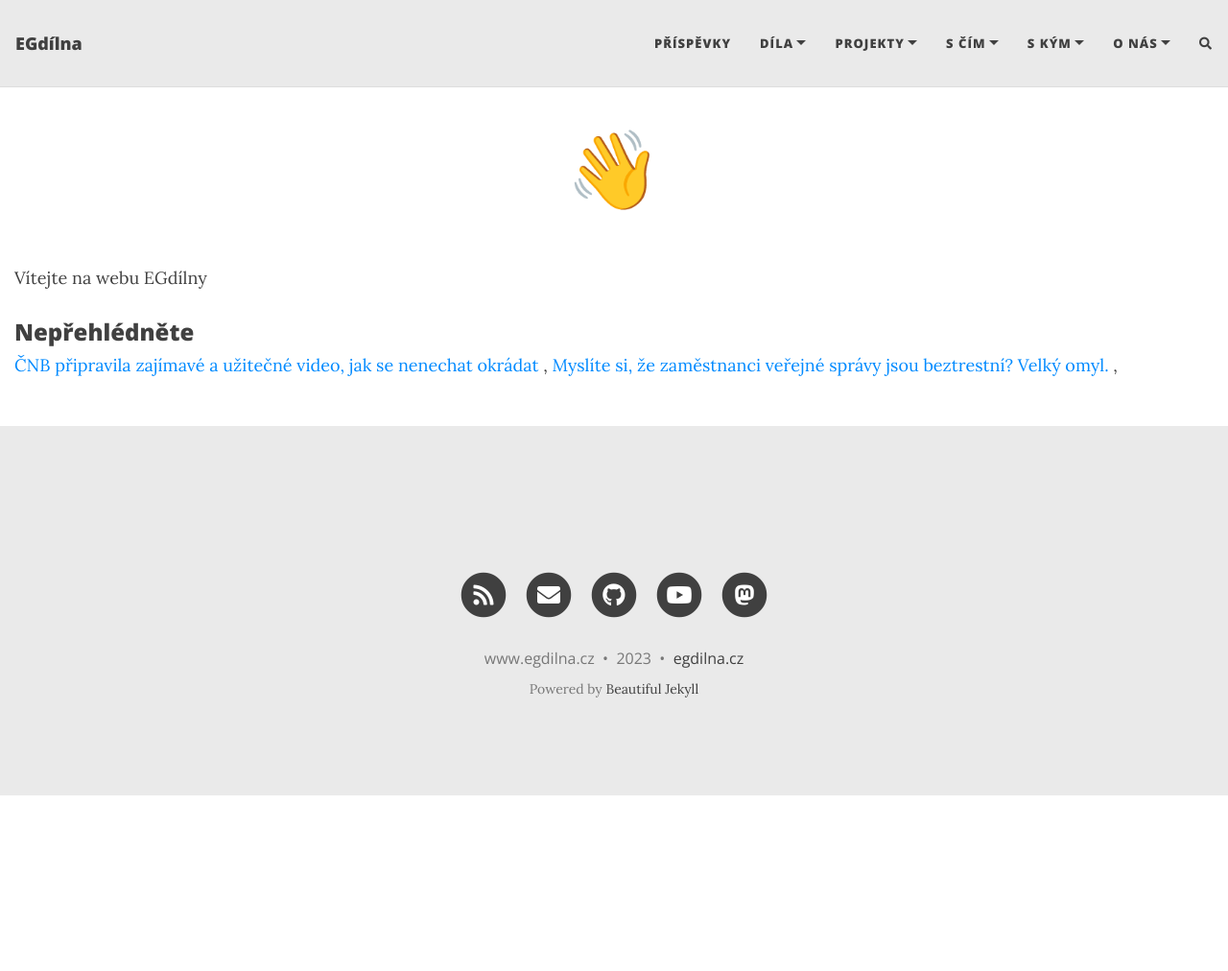
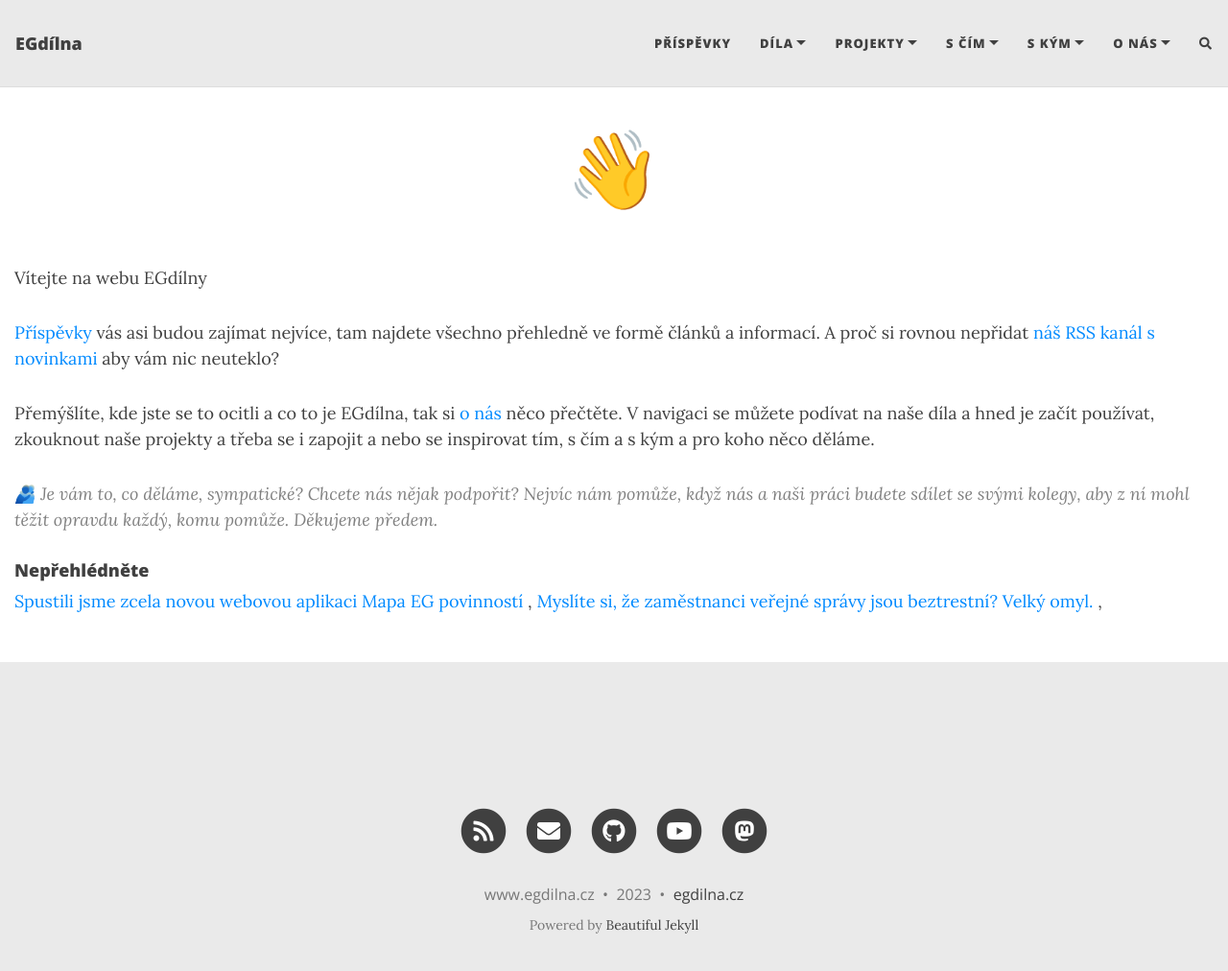
Before and after one commit to egdilna/egdilna.github.io, a Jekyll site: the page built from index.md, in a window 1280 px wide and 1075 px high. Shown: the top 1012 px of the window at 96% size. Built offline with Jekyll 4.4.1, drawn with Linux system fonts in a browser that asks for light colours; nearby versions of some CDN libraries; comment, search, counter and statistics services are not loaded.

Commit message:
Update index.md

```diff
--- a/index.md
+++ b/index.md
@@ -4,13 +4,21 @@ title: 👋
 
 Vítejte na webu EGdílny
 
-### Nepřehlédněte
+[Příspěvky](prispevky) vás asi budou zajímat nejvíce, tam najdete všechno přehledně ve formě článků a informací. A proč si rovnou nepřidat [náš RSS kanál s novinkami](feed.xml) aby vám nic neuteklo?
+
+Přemýšlíte, kde jste se to ocitli a co to je EGdílna, tak si [o nás](about) něco přečtěte. V navigaci se můžete podívat na naše díla a hned je začít používat, zkouknout naše projekty a třeba se i zapojit a nebo se inspirovat tím, s čím a s kým a pro koho něco děláme.
+
+> 🫂 Je vám to, co děláme, sympatické? Chcete nás nějak podpořit? Nejvíc nám pomůže, když nás a naši práci budete sdílet se svými kolegy, aby z ní mohl těžit opravdu každý, komu pomůže. Děkujeme předem.
+
+
+
+#### Nepřehlédněte
 
 
 
 <div>
 {% for post in site.posts %}
-  {% if post.tags contains 'Dobré vědět' %}
+  {% if post.tags contains 'Nepřehlédněte' %}
 
       <a href="{{ post.url }}">{{ post.title }}</a>
 ,
```
